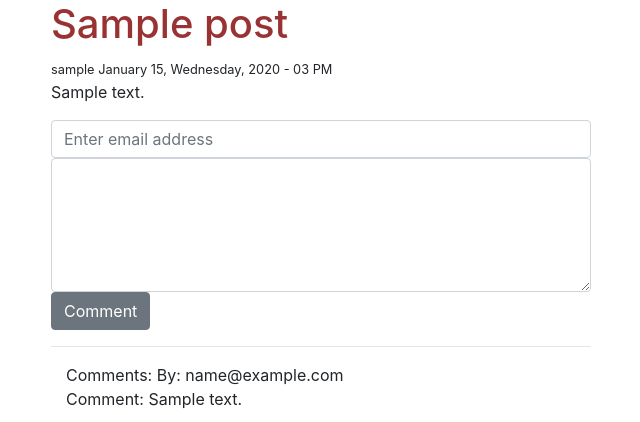
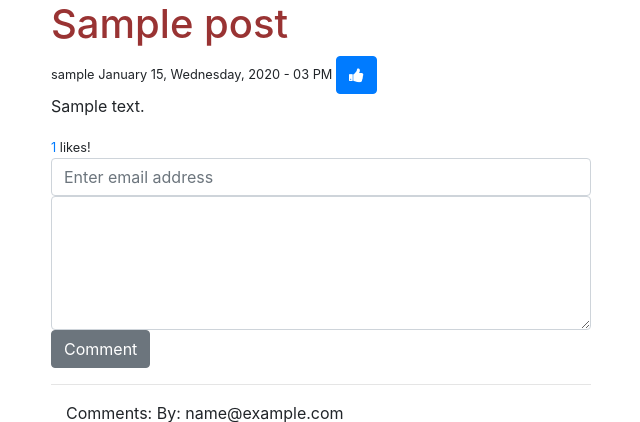
Before and after one commit to girisagar46/DjangoProject, a Django app: page /detail/1 in a window 1280 px wide. Shown: the part 56-478 px from the top of the page, without its empty margins (34-674 px from the left). Run offline with Django 3.2, Linux system fonts and the light colour scheme; tables that the repository leaves empty hold one stand-in row (values such as "Sample post"); some libraries are stand-ins or nearby versions.

Commit message:
Example for Ajax like for blog post

```diff
--- a/blog/models.py
+++ b/blog/models.py
@@ -10,6 +10,7 @@ class Post(models.Model):
     created_date = models.DateTimeField(auto_now_add=True)
     published_date = models.DateTimeField(default=timezone.now)
     is_published = models.BooleanField(default=False)
+    num_likes = models.IntegerField(default=0)
 
     def __str__(self):
         return self.title + self.author.username
--- a/blog/urls.py
+++ b/blog/urls.py
@@ -1,10 +1,11 @@
 from django.urls import path
 
-from blog.views import articles, create_article, blog_detail, add_comment
+from blog.views import articles, create_article, blog_detail, add_comment, like_post
 
 urlpatterns = [
     path('', articles, name='blog_index'),
     path('create/', create_article, name='blog_create'),
     path('detail/<int:post_id>', blog_detail, name='blog_detail'),
-    path('add-comment/', add_comment, name='add_comment')
+    path('add-comment/', add_comment, name='add_comment'),
+    path('like/<int:post_id>', like_post, name='like_post')
 ]
--- a/blog/views.py
+++ b/blog/views.py
@@ -1,5 +1,6 @@
-from django.http import HttpResponseRedirect
-from django.shortcuts import render, redirect, get_object_or_404
+from django.http import JsonResponse
+from django.shortcuts import render, redirect
+
 from .models import Post, Comments
 
 
@@ -59,3 +60,12 @@ def add_comment(request):
                                           post=post)
 
         return redirect(to='blog_detail', post_id=post_id)
+
+
+def like_post(request, post_id):
+    if request.method == 'POST':
+        post = Post.objects.get(id=post_id)
+        post.num_likes += 1
+        post.save()
+
+        return JsonResponse({"new_likes_count": post.num_likes})
--- a/templates/blog/blog_detail.html
+++ b/templates/blog/blog_detail.html
@@ -3,8 +3,13 @@
 {% block content %}
 
     <h1>{{ post.title }}</h1>
-    <small>{{ post.author.username }} {{ post.published_date|date:"F d, l, Y - h A" }}</small>
+    <small>{{ post.author.username }} {{ post.published_date|date:"F d, l, Y - h A" }}
+        <button class="btn btn-primary" role="button" onclick="likeThis()">
+            <i class="fa fa-1x fa-thumbs-up"></i>
+        </button>
+    </small>
     <p>{{ post.body }}</p>
+    <small><span class="text-primary" id="likes">{{ post.num_likes }} </span> likes!</small>
 
     <div class="row">
         <div class="col-md-6">
@@ -33,3 +38,22 @@
     </div>
 
 {% endblock content %}
+
+{% block extraJS %}
+    <script>
+        function likeThis() {
+            $.ajax({
+                type: "POST",
+                data: {
+                    csrfmiddlewaretoken: '{{ csrf_token }}'
+                },
+                url: "{% url 'like_post' post.id %}",
+                success: function (result) {
+                    var selector = "#likes";
+                    $(selector).empty();
+                    $(selector).html(result["new_likes_count"]); // we are getting this from blog.views.like_post function
+                }
+            })
+        }
+    </script>
+{% endblock extraJS %}
--- a/templates/snippets/_css.html
+++ b/templates/snippets/_css.html
@@ -1,5 +1,6 @@
 {% load static %}
 
 <link rel="stylesheet" href="{% static 'assets/css/bootstrap.min.css' %}">
+<link rel="stylesheet" href="https://stackpath.bootstrapcdn.com/font-awesome/4.7.0/css/font-awesome.min.css">
 
 <link rel="stylesheet" href="{% static 'css/styles.css' %}">
```
Also changed, not shown: blog/migrations/0004_post_num_likes.py (added).
